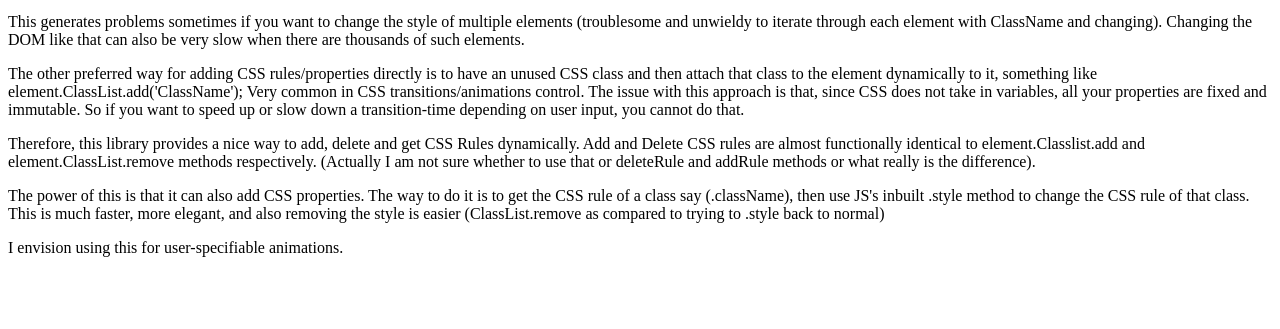
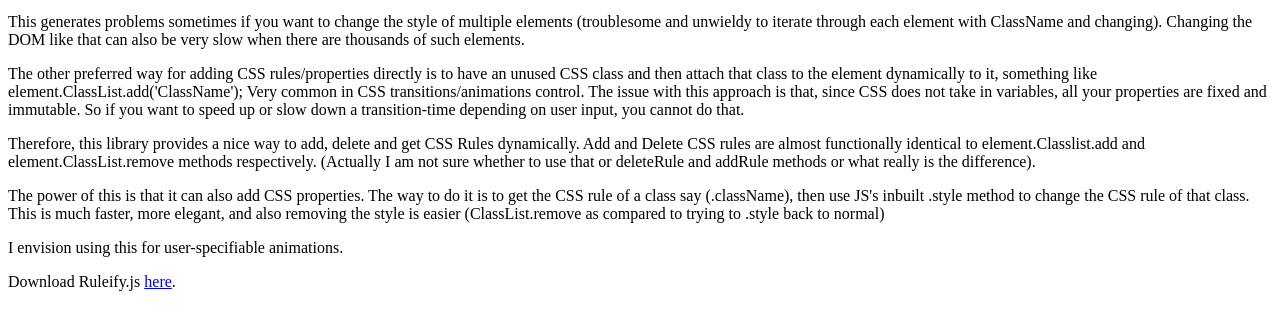
Before and after one commit to lieuzhenghong/Ruleify, a plain HTML site: page index.html in a window 1280 px wide. Shown: the part 105-434 px from the top of the page. Drawn offline with Linux system fonts and the light colour scheme.

Commit message:
Added download link

```diff
--- a/index.html
+++ b/index.html
@@ -14,6 +14,8 @@ The traditional way of styling elements dynamically with javascript is to do ele
 <p>The power of this is that it can also add CSS properties. The way to do it is to get the CSS rule of a class say (.className), then use JS's inbuilt .style method to change the CSS rule of that class. This is much faster, more elegant, and also removing the style is easier (ClassList.remove as compared to trying to .style back to normal)</p>
 
 <p>I envision using this for user-specifiable animations.</p>
+
+<p>Download Ruleify.js <a href = "Ruleify.js">here</a>.</p>
 </body>
 
 </html>
```
